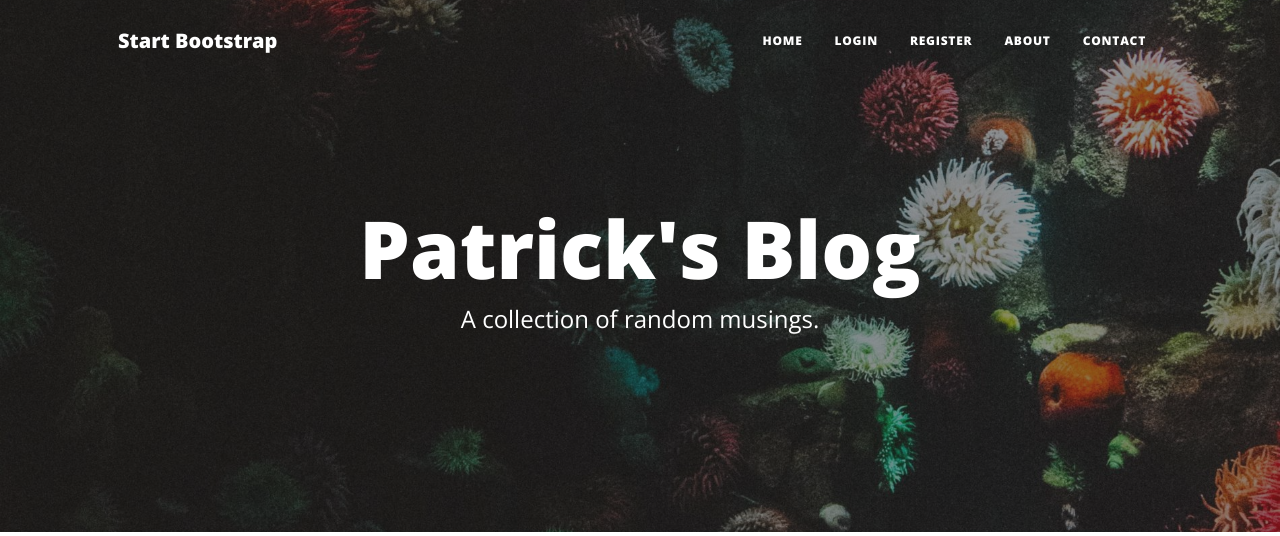
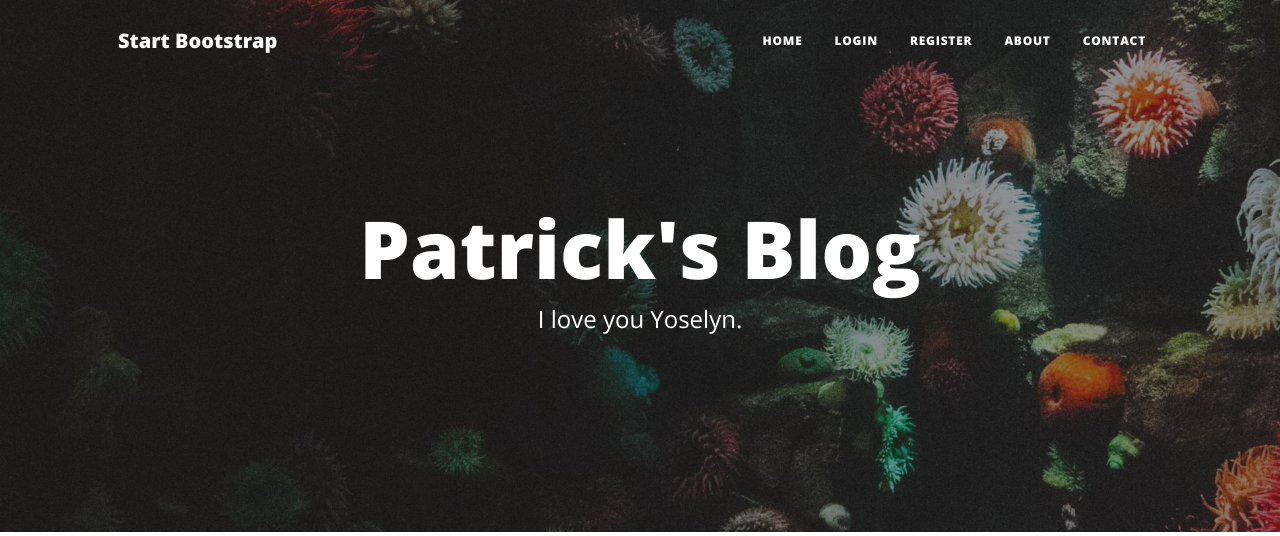
Before and after one commit to dydxpython/Blog-for-deployment, a Flask app: page / in a window 1280 px wide. Shown: the top 536 px of the page. Run offline with Flask 3, Linux system fonts and the light colour scheme; data that the repository does not hold is empty; some libraries are stand-ins or nearby versions.

Commit message:
New commit

```diff
--- a/templates/index.html
+++ b/templates/index.html
@@ -10,7 +10,7 @@
       <div class="col-md-10 col-lg-8 col-xl-7">
         <div class="site-heading">
           <h1>Patrick's Blog</h1>
-          <span class="subheading">A collection of random musings.</span>
+          <span class="subheading">I love you Yoselyn.</span>
         </div>
       </div>
     </div>
```
